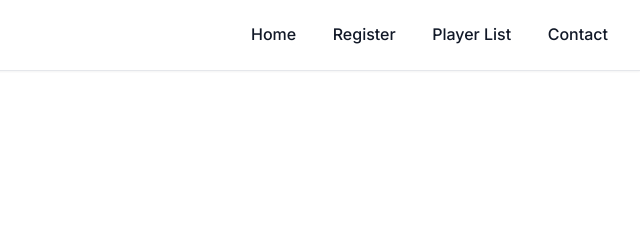
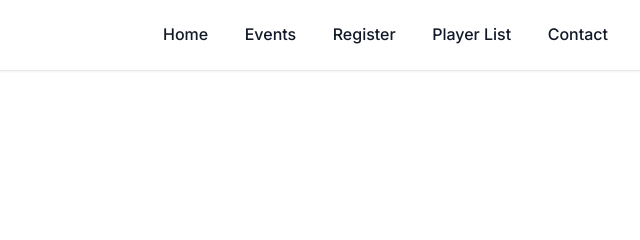
Before and after one commit to CodeWithBakar/player-hub, a website with bundled scripts: page client/public/index.html in a window 1280 px wide. Shown: the top 240 px of the page, 640-1280 px from the left. Built offline with nearby package versions, Linux system fonts and the light colour scheme.

```diff
--- a/client/public/index.html
+++ b/client/public/index.html
@@ -16,6 +16,7 @@
     <nav class="navbar">
       <div class="nav-container">
         <a href="index.html" class="nav-brand">
+          <!-- SVG Logo -->
           <svg
             width="32"
             height="32"
@@ -49,6 +50,8 @@
         </a>
         <div class="nav-links">
           <a href="index.html">Home</a>
+          <!-- NEW LINK ADDED HERE -->
+          <a href="events.html">Events</a>
           <a href="register.html">Register</a>
           <a href="players.html">Player List</a>
           <a href="contact.html">Contact</a>
@@ -73,6 +76,8 @@
       </div>
       <div class="mobile-nav" id="mobile-nav">
         <a href="index.html">Home</a>
+        <!-- NEW LINK ADDED HERE -->
+        <a href="events.html">Events</a>
         <a href="register.html">Register</a>
         <a href="players.html">Player List</a>
         <a href="contact.html">Contact</a>
```
